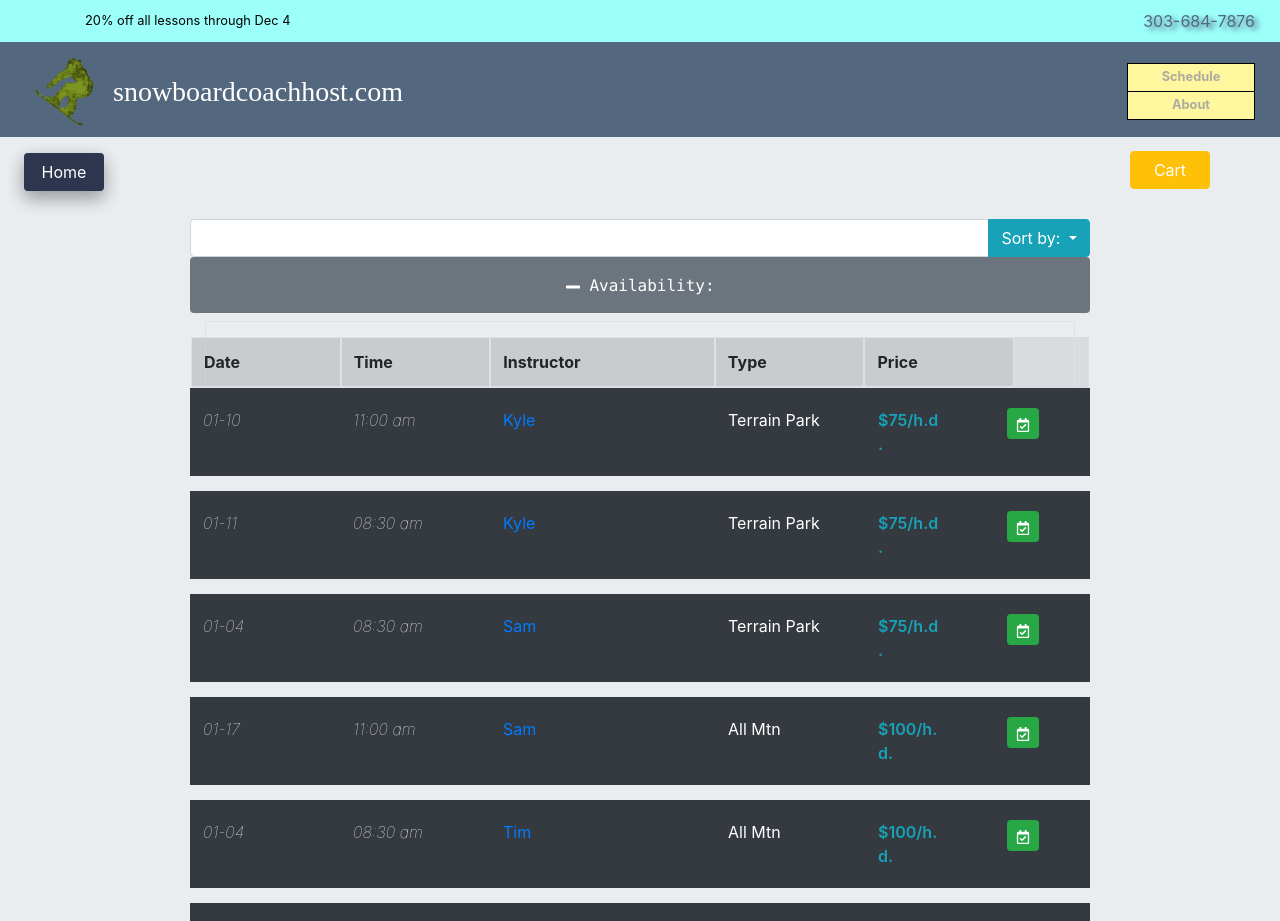
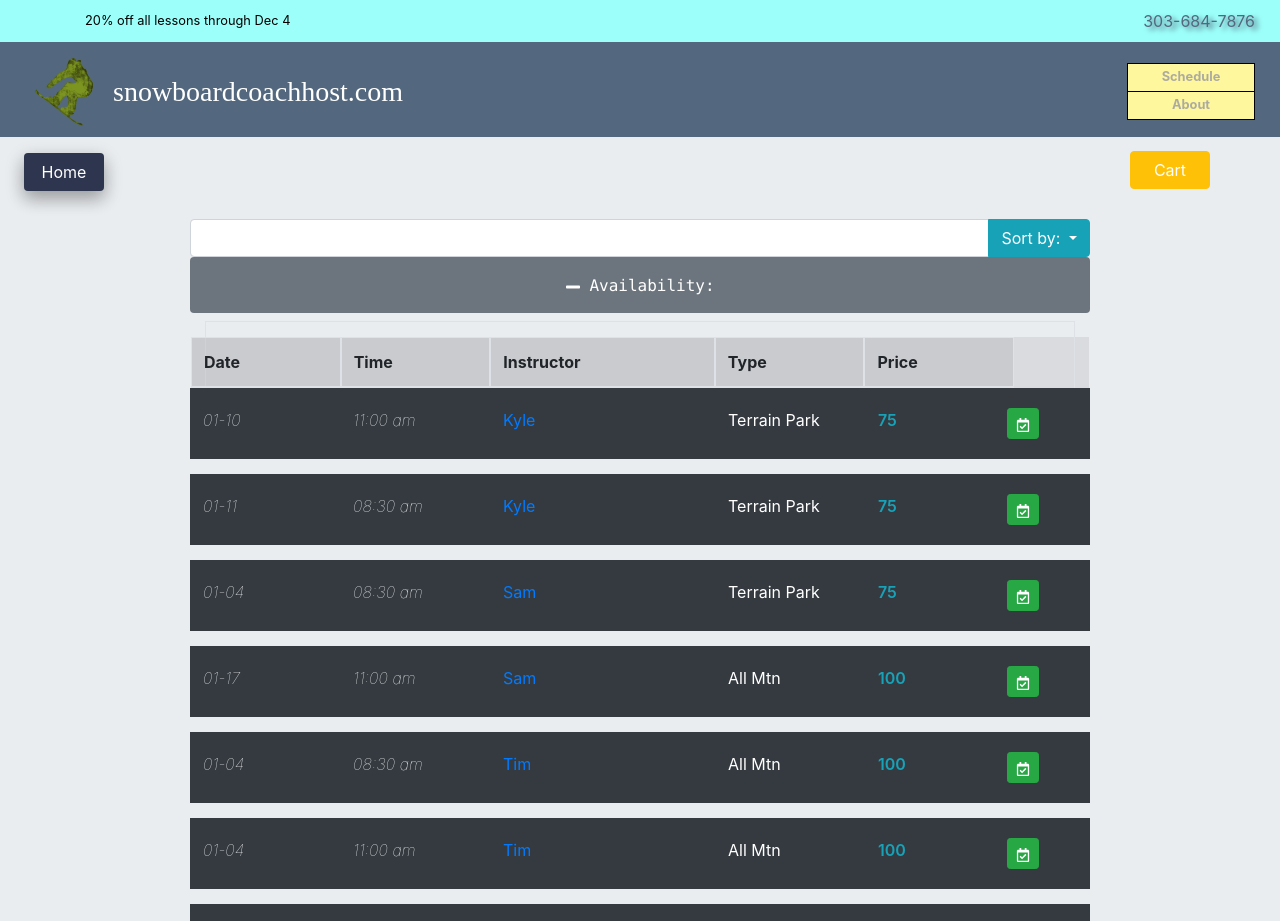
Before and after one commit to hicksey-makes/ski-lessons-snowV2, a React (Create React App) app: page /schedule in a window 1280 px wide. Shown: the top 921 px of the page. Built offline with nearby package versions, Linux system fonts and the light colour scheme; a web font is replaced by a local one.

Commit message:
rename lesson prices to numbers, use selectedLsn variable to populate AddLessons, instead of individual variables

```diff
--- a/public/data.json
+++ b/public/data.json
@@ -2,7 +2,7 @@
 "instructorName": "Tim",
 "lessonDate": "2021-1-4",
 "lsnTime": "2021-1-4 8:30",
-"lessonCost": "$100/h.d.",
+"lessonCost": 100,
 "lsnType": "All Mtn",
 "id": 1
 },
@@ -10,7 +10,7 @@
 "instructorName": "Sam",
 "lessonDate": "2021-1-4",
 "lsnTime": "2021-1-4 8:30",
-"lessonCost": "$75/h.d.",
+"lessonCost": 75,
 "lsnType": "Terrain Park",
 "id": 2
 },
@@ -18,7 +18,7 @@
 "instructorName": "Tim",
 "lessonDate": "2021-1-4",
 "lsnTime": "2021-1-4 11:00",
-"lessonCost": "$100/h.d.",
+"lessonCost": 100,
 "lsnType": "All Mtn",
 "id": 1
 },
@@ -26,7 +26,7 @@
 "instructorName": "Tim",
 "lessonDate": "2021-1-5",
 "lsnTime": "2021-1-5 8:30",
-"lessonCost": "$150/h.d.",
+"lessonCost": 150,
 "lsnType": "Freeride",
 "id": 3
 },
@@ -34,7 +34,7 @@
 "instructorName": "Tim",
 "lessonDate": "2021-01-06",
 "lsnTime": "2021-01-06 11:00",
-"lessonCost": "$100/h.d.",
+"lessonCost": 100,
 "lsnType": "All Mtn",
 "id": 1
 },
@@ -42,7 +42,7 @@
 "instructorName": "Tim",
 "lessonDate": "2021-1-10",
 "lsnTime": "2021-1-10 8:30",
-"lessonCost": "$100/h.d.",
+"lessonCost": 100,
 "lsnType": "All Mtn",
 "id": 1
 },
@@ -50,7 +50,7 @@
 "instructorName": "Kyle",
 "lessonDate": "2021-1-10",
 "lsnTime": "2021-1-10 11:00",
-"lessonCost": "$75/h.d.",
+"lessonCost": 75,
 "lsnType": "Terrain Park",
 "id": 4
 },
@@ -58,7 +58,7 @@
 "instructorName": "Kyle",
 "lessonDate": "2021-1-11",
 "lsnTime": "2021-1-11 8:30",
-"lessonCost": "$75/h.d.",
+"lessonCost": 75,
 "lsnType": "Terrain Park",
 "id": 4
 },
@@ -66,7 +66,7 @@
 "instructorName": "Tim",
 "lessonDate": "2021-1-11",
 "lsnTime": "2021-1-11 11:00",
-"lessonCost": "$150/h.d.",
+"lessonCost": 150,
 "lsnType": "Freeride",
 "id": 3
 },
@@ -74,7 +74,7 @@
 "instructorName": "Sam",
 "lessonDate": "2021-1-17",
 "lsnTime": "2021-1-17 11:00",
-"lessonCost": "$100/h.d.",
+"lessonCost": 100,
 "lsnType": "All Mtn",
 "id": 5
 }
--- a/src/components/Reserve/AddLessons.js
+++ b/src/components/Reserve/AddLessons.js
@@ -5,6 +5,7 @@ import Moment from 'react-moment';
 
 class AddLessons extends Component {
   render() {
+    console.log(this.props.selectedLsn);
     return (
 
       <div className={
@@ -29,13 +30,13 @@ class AddLessons extends Component {
               </div>
               <label className="col-md-2 mt-2 text-md-right" htmlFor="lsnLength">Instructor:</label>
               <h5 className="col-md-3 mt-0 mt-md-2  font-weight-light font-italic text-primary">
-                {this.props.instructorName}
+                {this.props.selectedLsn.instructorName}
               </h5>
             </div>
             <div className="form-group form-row mb-md-5 mb-1">
               <label className="col-md-2 mt-0 mt-md-2 text-md-right" htmlFor="lsnType">Type:</label>
               <h5 className="col-md-4 mt-0 mt-md-2 font-weight-light font-italic text-primary">
-                {this.props.lessonType}
+                {this.props.selectedLsn.lsnType}
               </h5>
               <div className="dropdown col-md-1 dropleft mb-2 mt-4 mt-md-1">
                 <button type="button" className="dropdown-toggle btn btn-warning" href="#" id="lsnLength" data-toggle="dropdown">Lesson Length</button>
@@ -56,7 +57,7 @@ class AddLessons extends Component {
             <div className="col-md-4 mt-md-0 ">
               <mark className="p-md-1 text-danger font-weight-bold">
               <Moment
-                date={this.props.lessonDate}
+                date={this.props.selectedLsn.lessonDate}
                 format="ddd MMM DD"
               />
               </mark>
@@ -65,7 +66,7 @@ class AddLessons extends Component {
             <div className="col-md-4 mt-md-0">
               <mark className="p-md-1 text-danger font-weight-bold">
               <Moment
-                date={this.props.lessonTime}
+                date={this.props.selectedLsn.lsnTime}
                 format="hh:mm a"
               />
               </mark>
--- a/src/components/Reserve/ListLesson.js
+++ b/src/components/Reserve/ListLesson.js
@@ -5,7 +5,7 @@ import { FaRegCalendarCheck } from 'react-icons/fa';
 class ListLesson extends Component {
 
   render() {
-    console.log(this.props.lsns);
+
     let quantity = 0;
     const existingLesson = this.props.cart.find(lesson => lesson.lsnId === this.props.lsns.lsnId);
     if (existingLesson) {
--- a/src/components/Reserve/Schedule.js
+++ b/src/components/Reserve/Schedule.js
@@ -100,7 +100,7 @@ class Schedule extends Component {
   }
 
  render() {
-
+   console.log(this.props.cart);
    let order;
    let filteredLsns = this.state.myLessons;
    // console.log(filteredLsns);
--- a/src/components/Reserve/cart.js
+++ b/src/components/Reserve/cart.js
@@ -5,7 +5,7 @@ export default function Cart(props) {
   const totalCart = cart.reduce((total, product) => {
     return total + product.price * product.quantity;
   },0);
-
+  console.log(cart);
   return (<>
     <h1>Your Cart</h1>
     {cart.length === 0 && <p>You have not added any product to your cart yet.</p>}
```
